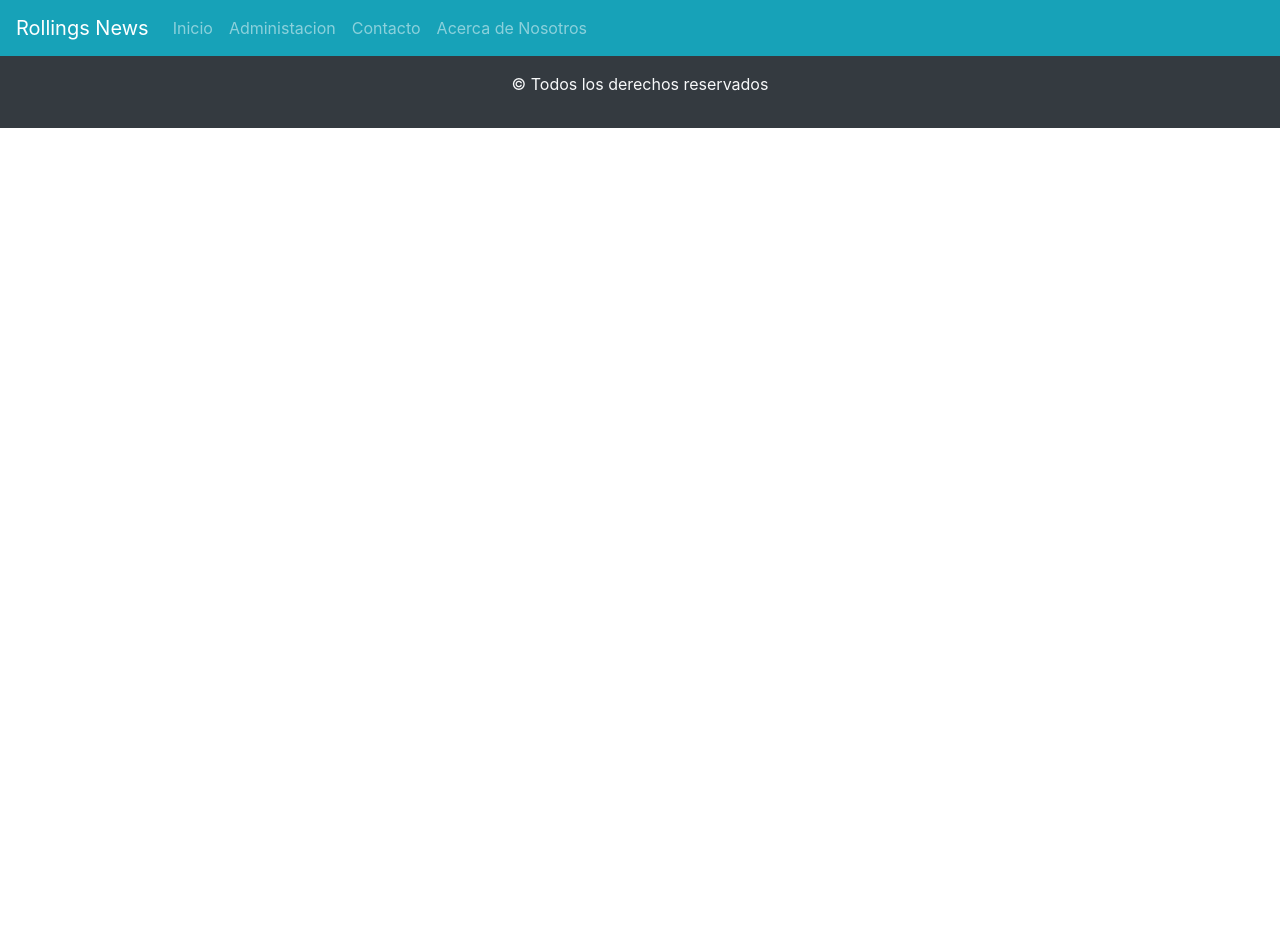
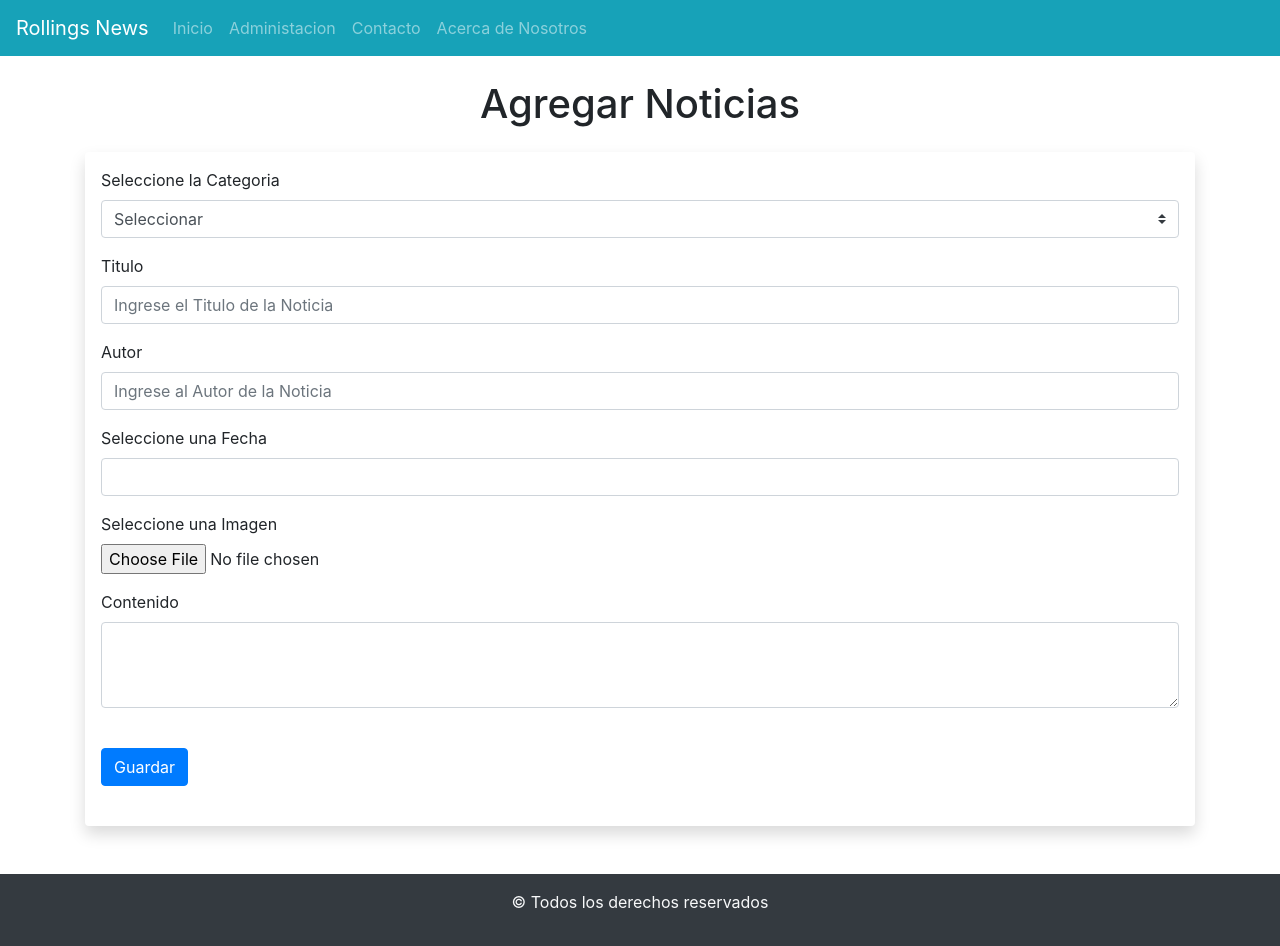
Before and after one commit to OttoCab/RollingNews, a React (Create React App) app: page /ADM/nuevo in a window 1280 px wide. Before the commit the page ends 800 px from the top, so only its background shows below. Built offline with nearby package versions, Linux system fonts and the light colour scheme; no server answers; data requests are answered from the project's data file.

Commit message:
se termino la logica de agregar noticia y se realiza la consulta en app

```diff
--- /dev/null
+++ b/db.json
@@ -0,0 +1,36 @@
+{
+  "News": [
+    {
+      "categoriaNoticia": "Deporte",
+      "tituloNoticia": "Voley",
+      "autorNoticia": "Florencia Norry",
+      "fechaNoticia": "11/05/2021",
+      "contenidoNoticia": "Fundarte el gana la final a Monteros",
+      "id": 1
+    },
+    {
+      "categoriaNoticia": "Tecnología",
+      "tituloNoticia": "Procesadores",
+      "autorNoticia": "florencia norry",
+      "fechaNoticia": "11/05/21",
+      "contenidoNoticia": "procesadores caros",
+      "id": 2
+    },
+    {
+      "categoriaNoticia": "Salud",
+      "tituloNoticia": "Covid",
+      "autorNoticia": "Florencia Norry",
+      "fechaNoticia": "11/05/2021",
+      "contenidoNoticia": "segunda etapa covid",
+      "id": 3
+    },
+    {
+      "categoriaNoticia": "Fotografía",
+      "tituloNoticia": "Fin de semana ",
+      "autorNoticia": "Florencia Norry",
+      "fechaNoticia": "11/05/2021",
+      "contenidoNoticia": "salidas para el fin de semana",
+      "id": 4
+    }
+  ]
+}
--- a/src/App.js
+++ b/src/App.js
@@ -8,9 +8,31 @@ import PgADM from './components/ADM/PgADM';
 import Contacto from './components/Contacto';
 import ADN from './components/ADN';
 import "bootstrap/dist/css/bootstrap.min.css";
+import ListaNoticia from './components/ADM/ListaNoticia';
 import AgregarNoticia from './components/ADM/AgregarNoticia';
+import {useState, useEffect} from 'react';
+import React from 'react';
 
 function App() {
+  const [noticias, setNoticias] = useState([]);
+
+  useEffect(()=>{
+    consultarAPI();
+  },[])
+
+  const consultarAPI = async()=>{
+    try{
+      const respuesta = await fetch('http://localhost:3005/News');
+      console.log(respuesta);
+      if(respuesta.status === 200){
+        const listaNoticias = await respuesta.json();
+        setNoticias(listaNoticias);
+      }
+    }catch(error){
+      console.log(error);
+    }
+  }
+
   return (
     <Router>
       <Navegacion></Navegacion>
@@ -19,6 +41,9 @@ function App() {
           <Inicio></Inicio>
         </Route>
         <Route exact path="/ADM">
+          <ListaNoticia noticias={noticias}></ListaNoticia>
+        </Route>
+        <Route exact path="/ADM/nuevo">
           <AgregarNoticia></AgregarNoticia>
         </Route>
         <Route exact path="/contact">
--- a/src/components/ADM/AgregarNoticia.js
+++ b/src/components/ADM/AgregarNoticia.js
@@ -1,21 +1,91 @@
-import React from "react";
-import { Container, Form, Button } from "react-bootstrap";
+import React, { useState } from "react";
+import { Container, Form, Button, Alert } from "react-bootstrap";
+import Swal from "sweetalert2";
 
-const AgregarNoticia = () => {
+const AgregarNoticia = (props) => {
+  const [categoriaNoticia, setCategoriaNoticia] = useState("");
+  const [tituloNoticia, setTituloNoticia] = useState("");
+  const [autorNoticia, setAutorNoticia] = useState("");
+  const [fechaNoticia, setFechaNoticia] = useState("");
+  const [contenidoNoticia, setContenidoNoticia] = useState("");
+  const [error, setError] = useState(false);
+  const URL = process.env.REACT_APP_API_URL;
+
+  const handleSubmit = async (e) => {
+    e.preventDefault();
+
+    if (
+      categoriaNoticia.trim() === "" ||
+      tituloNoticia.trim() === "" ||
+      autorNoticia.trim() === "" ||
+      fechaNoticia.trim() === "" ||
+      contenidoNoticia.trim() === ""
+    ){
+      setError(true);
+      return;
+    } else {
+      setError(false);
+      // objeto
+      const noticia = {
+        categoriaNoticia,
+        tituloNoticia,
+        autorNoticia,
+        fechaNoticia,
+        contenidoNoticia,
+      };
+      console.log(noticia);
+
+      try {
+        const enviarNoticia = {
+          method: "POST",
+          headers: {
+            "Content-Type": "application/json",
+          },
+          body: JSON.stringify(noticia),
+        };
+        const respuesta = await fetch('http://localhost:3005/News', enviarNoticia);
+        console.log(respuesta);
+        if (respuesta.status === 201) {
+          Swal.fire(
+            "Producto agregado!",
+            "Se agrego un nuevo producto!",
+            "success"
+          );
+        }
+      } catch (error) {
+        console.log(error);
+        Swal.fire(
+          "Ocurrio un error!",
+          "Intentelo de nuevo mas tarde!",
+          "error"
+        );
+      }
+    }
+  };
+
   return (
     <Container>
       <h1 className="text-center my-4">Agregar Noticias</h1>
-      <Form className="my-4 shadow p-3 mb-5 bg-body rounded">
+      <Form
+        className="my-4 shadow p-3 mb-5 bg-body rounded"
+        onSubmit={handleSubmit}
+      >
         <Form.Group controlId="exampleForm.SelectCustom">
-          <Form.Label>Custom select</Form.Label>
-          <Form.Control as="select" custom>
+          <Form.Label>Seleccione la Categoria</Form.Label>
+          <Form.Control
+            as="select"
+            custom
+            onChange={(e) => setCategoriaNoticia(e.target.value)}
+          >
             <option>Seleccionar</option>
             <option>Actualidad</option>
-            <option>Politica</option>
-            <option>Deporte</option>
             <option>Espectaculo</option>
-            <option>Economia</option>
-            <option>Policiales</option>
+            <option>Tecnología</option>
+            <option>Deportes</option>
+            <option>Política</option>
+            <option>Economía</option>
+            <option>Salud</option>
+            <option>Fotografía</option>
           </Form.Control>
         </Form.Group>
 
@@ -24,6 +94,7 @@ const AgregarNoticia = () => {
           <Form.Control
             type="text"
             placeholder="Ingrese el Titulo de la Noticia"
+            onChange={(e) => setTituloNoticia(e.target.value)}
           />
         </Form.Group>
         <Form.Group>
@@ -31,22 +102,33 @@ const AgregarNoticia = () => {
           <Form.Control
             type="text"
             placeholder="Ingrese al Autor de la Noticia"
+            onChange={(e) => setAutorNoticia(e.target.value)}
           />
         </Form.Group>
         <Form.Group>
           <Form.Label>Seleccione una Fecha</Form.Label>
-          <Form.Control type="text" />
+          <Form.Control
+            type="text"
+            onChange={(e) => setFechaNoticia(e.target.value)}
+          />
         </Form.Group>
         <Form.Group>
           <Form.File label="Seleccione una Imagen" />
         </Form.Group>
         <Form.Group>
           <Form.Label>Contenido</Form.Label>
-          <Form.Control as="textarea" rows={3} />
+          <Form.Control
+            as="textarea"
+            rows={3}
+            onChange={(e) => setContenidoNoticia(e.target.value)}
+          />
         </Form.Group>
-        <Button variant="primary" type="submit">
+        <Button variant="primary" type="submit" className="my-4">
           Guardar
         </Button>
+        {
+          (error === true)?(<Alert variant="warning">Todos los campos son obligatorios</Alert>):(null )
+        }
       </Form>
     </Container>
   );
--- a/src/components/ADM/ItemNoticia.js
+++ b/src/components/ADM/ItemNoticia.js
@@ -1,18 +1,25 @@
 import React from "react";
-import { Card, Button } from "react-bootstrap";
+import { Card, Button, CardGroup } from "react-bootstrap";
 
-const ItemNoticia = () => {
+const ItemNoticia = (props) => {
   return (
-    <div classNme="col-sm-4 col-lg-12">
-      <Card style={{ width: "18rem" }}>
-        <Card.Img variant="top" src="holder.js/100px180" />
-        <Card.Body>
-          <Card.Title>Titulo de Noticia</Card.Title>
-          <Card.Text>Detalle de la noticia.</Card.Text>
-          <Button variant="primary">Editar</Button>
-          <Button variant="primary">Borrar</Button>
-        </Card.Body>
-      </Card>
+    <div className="col-sm-12 col-md-4 my-4">
+      <CardGroup>
+        <Card>
+          <Card.Img variant="top" src="holder.js/100px160" />
+          <Card.Body>
+            <Card.Title>{props.dato.tituloNoticia}</Card.Title>
+            <Card.Text>{props.dato.contenidoNoticia}</Card.Text>
+          </Card.Body>
+          <Card.Footer>
+            <small className="text-muted">{props.dato.autorNoticia}</small>
+          </Card.Footer>
+          <section className="d-flex justify-content-around my-3">
+            <Button variant="primary">Eliminar</Button>
+            <Button variant="primary">Editar</Button>
+          </section>
+        </Card>
+      </CardGroup>
     </div>
   );
 };
--- a/src/components/ADM/ListaNoticia.js
+++ b/src/components/ADM/ListaNoticia.js
@@ -1,11 +1,16 @@
 import React from "react";
+import { Container } from "react-bootstrap";
 import ItemNoticia from "./ItemNoticia";
 
-const ListaNoticia = () => {
+const ListaNoticia = (props) => {
   return (
-    <section className="row">
-       <ItemNoticia></ItemNoticia>
-    </section>
+    <Container>
+      <section className="row">
+        {props.noticias.map((nota, indice) => (
+          <ItemNoticia key={indice} dato={nota}></ItemNoticia>
+        ))}
+      </section>
+    </Container>
   );
 };
 
```
Also changed, not shown: src/components/ADM/Categorias.js (+11 -0 lines).
